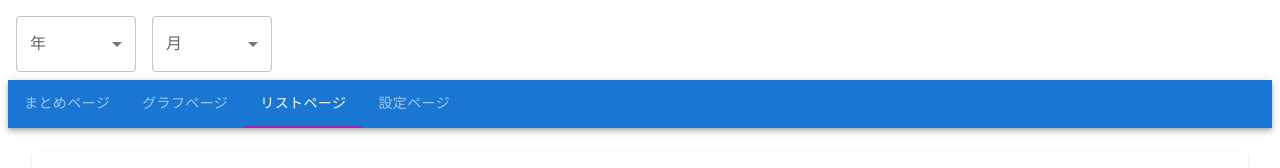
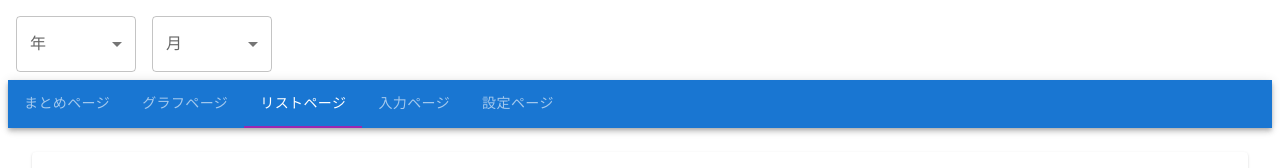
Before and after one commit to kewpie134134/household-account-book, a Next.js app: page / in a window 1280 px wide. Shown: the top 168 px of the page. Built offline with nearby package versions, Linux system fonts and the light colour scheme.

Commit message:
[add] 家計簿入力ページを作成

```diff
--- a/src/app/page.tsx
+++ b/src/app/page.tsx
@@ -28,6 +28,7 @@ export default function Page() {
             <Tab label="まとめページ" value="summary" />
             <Tab label="グラフページ" value="graph" />
             <Tab label="リストページ" value="list" />
+            <Tab label="入力ページ" value="input" />
             <Tab label="設定ページ" value="setting" />
           </TabList>
         </AppBar>
--- /dev/null
+++ b/src/tabs/Input.tsx
@@ -0,0 +1,3 @@
+export default function Page() {
+  return <>入力ページ</>;
+}
```
